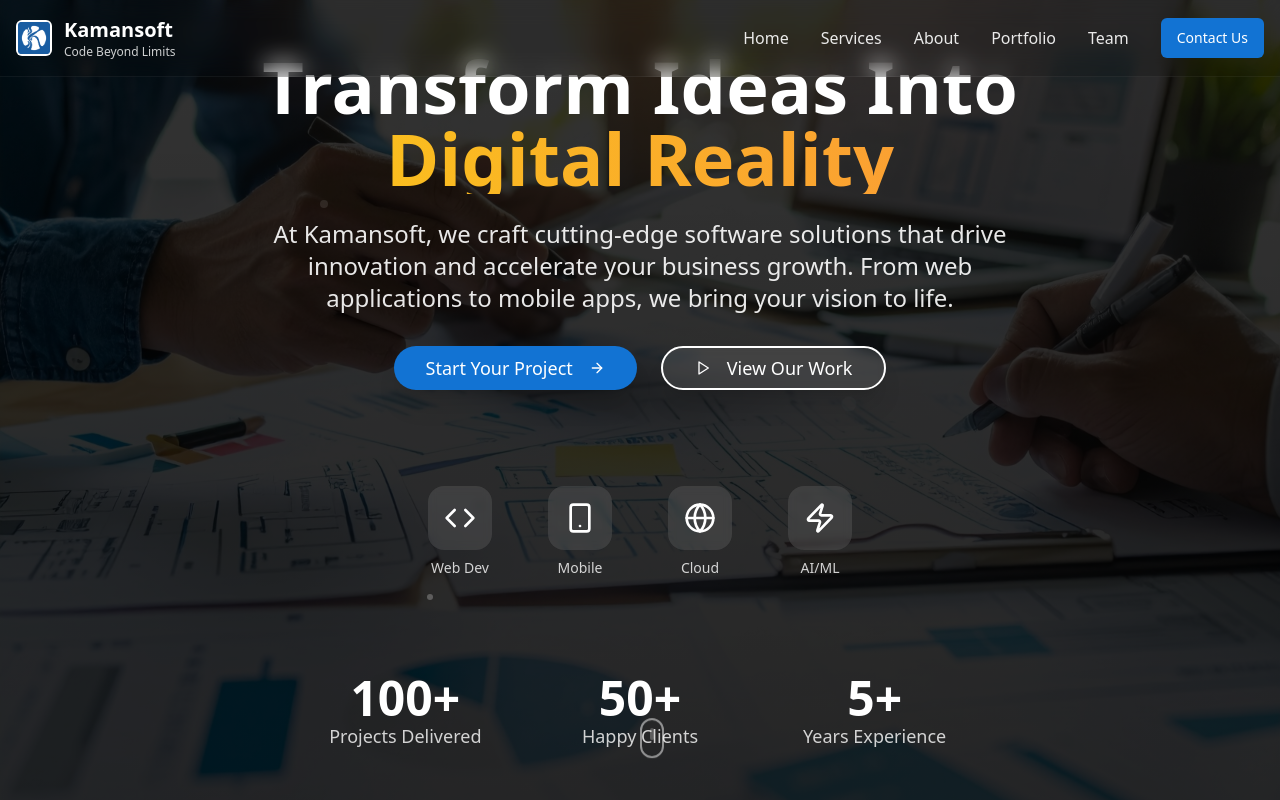
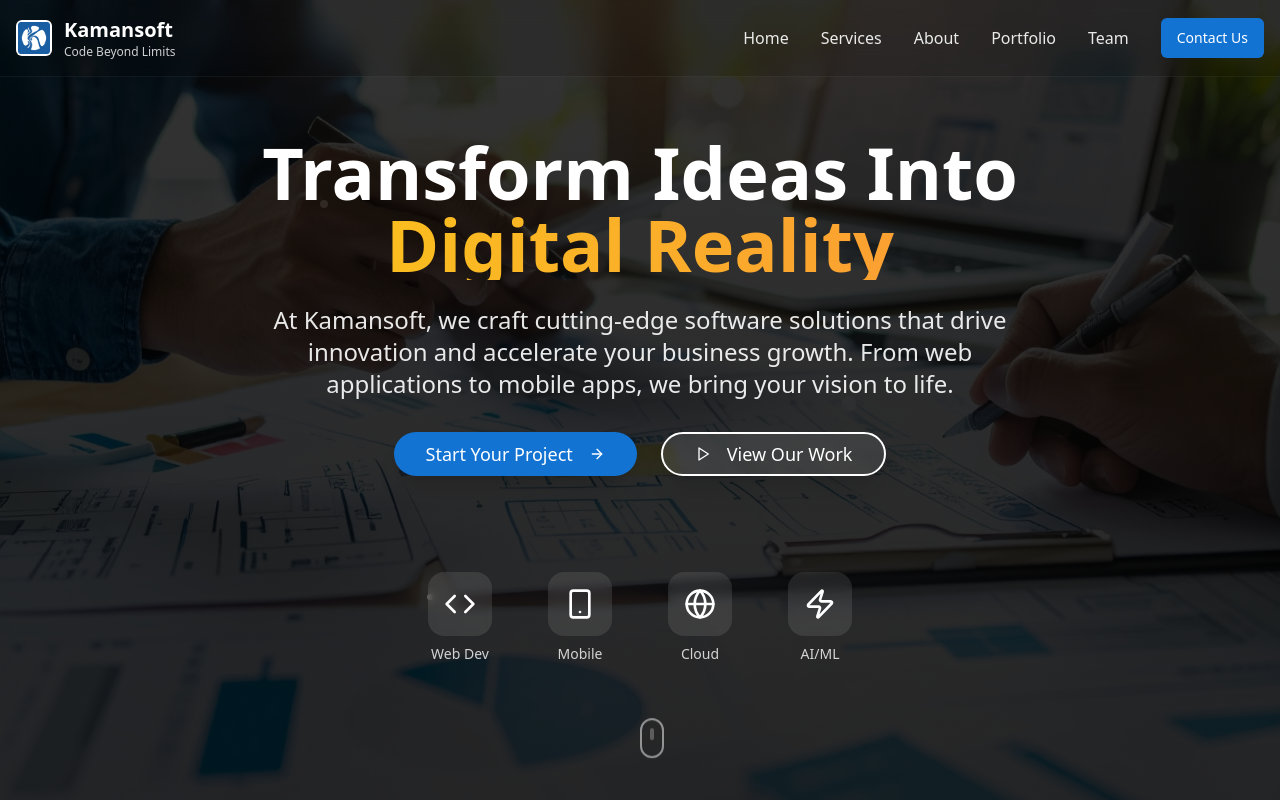
Before and after one commit to kamansoft/kamansoft.github.io, a React (Vite) app: page / in a window 1280 px wide. Shown: the top 800 px of the page. Built offline with nearby package versions, Linux system fonts and the light colour scheme.

Commit message:
Remove hero counters
Removed the counter elements from the Hero section.

```diff
--- a/src/components/sections/Hero.tsx
+++ b/src/components/sections/Hero.tsx
@@ -93,22 +93,6 @@ const Hero = () => {
                 <span className="text-white/80 text-sm mt-2">AI/ML</span>
               </div>
             </div>
-
-            {/* Stats */}
-            <div className="grid grid-cols-3 gap-8 pt-16 max-w-2xl mx-auto">
-              <div className="text-center">
-                <div className="text-4xl lg:text-5xl font-bold text-white">100+</div>
-                <div className="text-white/80 text-lg">Projects Delivered</div>
-              </div>
-              <div className="text-center">
-                <div className="text-4xl lg:text-5xl font-bold text-white">50+</div>
-                <div className="text-white/80 text-lg">Happy Clients</div>
-              </div>
-              <div className="text-center">
-                <div className="text-4xl lg:text-5xl font-bold text-white">5+</div>
-                <div className="text-white/80 text-lg">Years Experience</div>
-              </div>
-            </div>
           </div>
         </div>
       </div>
```
